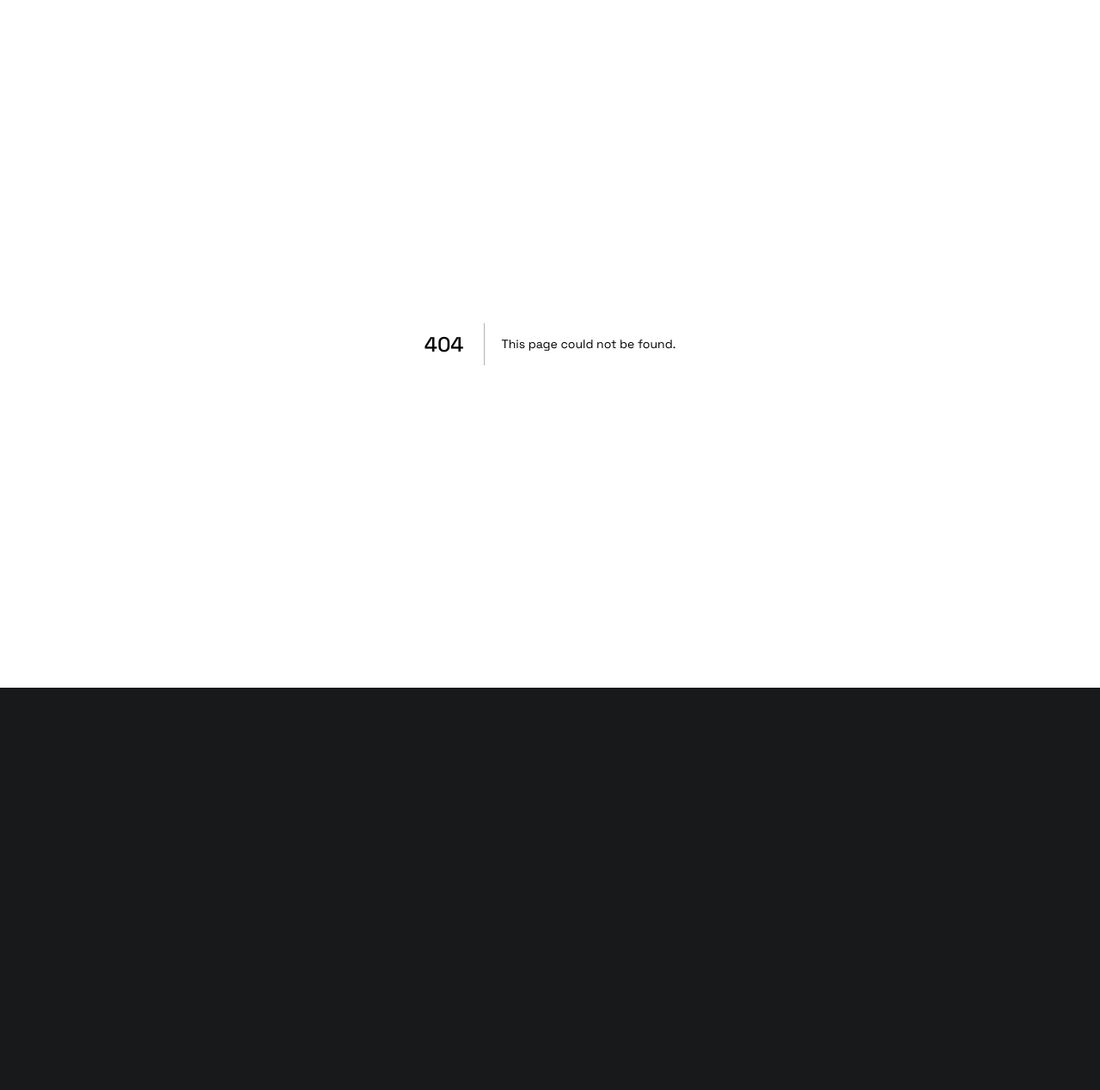
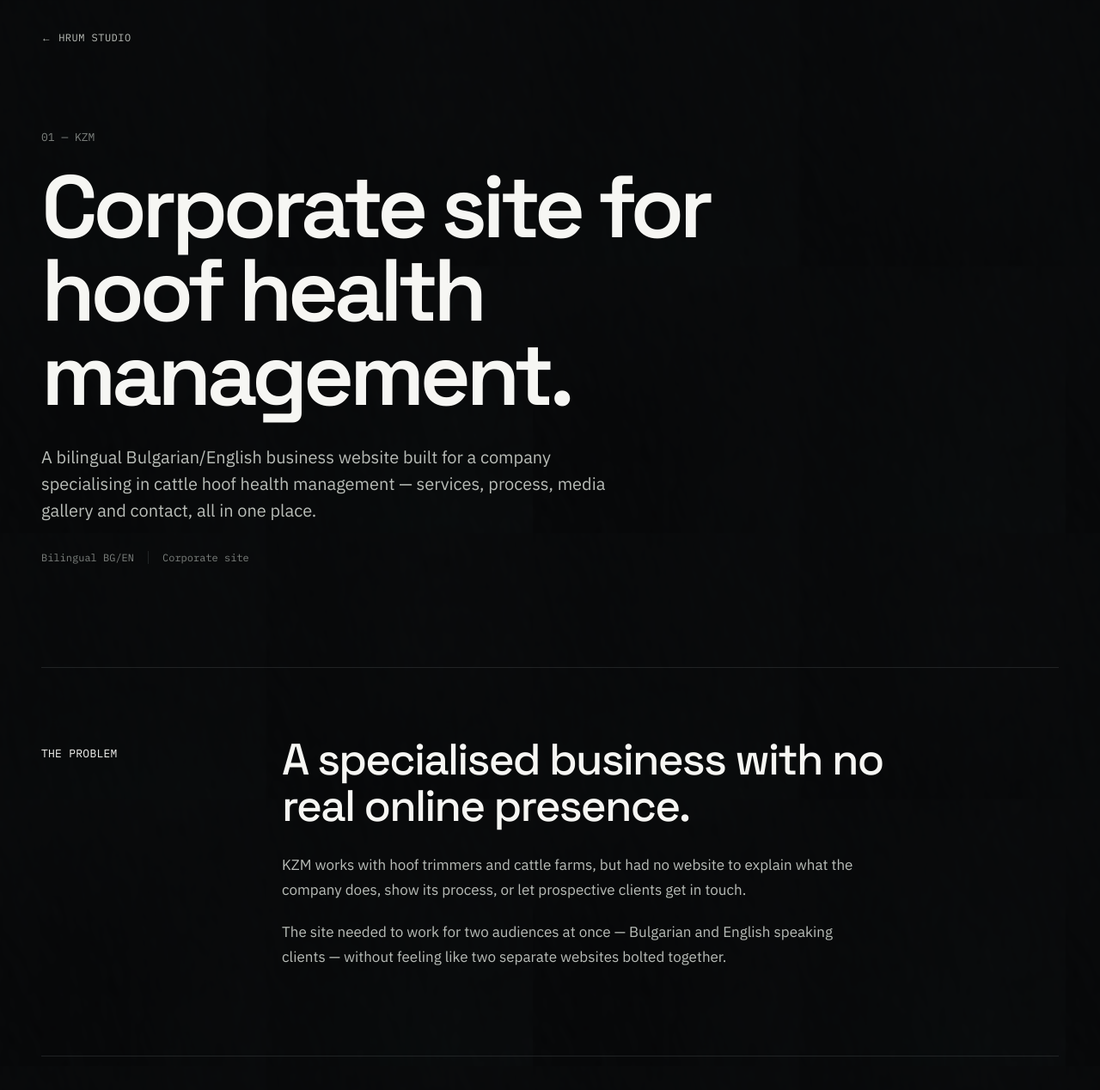
Before and after one commit to nenovski1988-maker/hrumstudio, a Next.js app: page /work/kzm in a window 1280 px wide. Before the commit this address had no page. Shown: the top 1268 px of the page at 86% size. Before the commit the page ends 800 px from the top, so only its background shows below. Built offline with nearby package versions, Linux system fonts and the light colour scheme.

Commit message:
remove stray tsconfig.json/next-env.d.ts (project is plain JS)

```diff
--- a/app/page.js
+++ b/app/page.js
@@ -9,8 +9,7 @@ const work = [
     tags: ["Bilingual BG/EN", "Corporate site"],
     status: "SHIPPED",
     visual: "fill-kzm",
-    href: "https://kzm.bg",
-    external: true,
+    href: "/work/kzm",
   },
   {
     index: "02 — MUSEMATICS",
--- /dev/null
+++ b/app/work/kzm/page.js
@@ -0,0 +1,151 @@
+import Link from "next/link";
+
+export const metadata = {
+  title: "KZM — Corporate Website for Hoof Health Management",
+  description:
+    "A bilingual Bulgarian/English corporate website built for KZM, a company specialising in cattle hoof health management — services, process, media gallery and contact.",
+  alternates: {
+    canonical: "https://www.hrumstudio.online/work/kzm",
+  },
+  openGraph: {
+    title: "KZM — Corporate Website for Hoof Health Management",
+    description:
+      "A bilingual Bulgarian/English business website — services, process, media gallery and contact — built for a hoof health management company.",
+    url: "https://www.hrumstudio.online/work/kzm",
+    siteName: "HRUM STUDIO",
+    type: "website",
+  },
+};
+
+export default function KzmPage() {
+  return (
+    <main className="product-page">
+      <div className="wrap">
+        <Link href="/" className="back-link">
+          ← HRUM STUDIO
+        </Link>
+
+        <header className="product-hero">
+          <span className="case-index">01 — KZM</span>
+
+          <h1>Corporate site for hoof health management.</h1>
+
+          <p className="product-lede">
+            A bilingual Bulgarian/English business website built for a
+            company specialising in cattle hoof health management —
+            services, process, media gallery and contact, all in one place.
+          </p>
+
+          <div className="case-tags">
+            <span>Bilingual BG/EN</span>
+            <span>Corporate site</span>
+          </div>
+        </header>
+
+        <section className="product-section">
+          <div className="product-section-label">
+            <span className="mono">THE PROBLEM</span>
+          </div>
+
+          <div>
+            <h2>A specialised business with no real online presence.</h2>
+
+            <p>
+              KZM works with hoof trimmers and cattle farms, but had no
+              website to explain what the company does, show its process, or
+              let prospective clients get in touch.
+            </p>
+
+            <p>
+              The site needed to work for two audiences at once — Bulgarian
+              and English speaking clients — without feeling like two
+              separate websites bolted together.
+            </p>
+          </div>
+        </section>
+
+        <section className="product-section">
+          <div className="product-section-label">
+            <span className="mono">WHAT IT DOES</span>
+          </div>
+
+          <div className="product-features">
+            <div className="product-feature">
+              <span className="feature-number">01</span>
+              <h3>Bilingual BG/EN toggle</h3>
+              <p>
+                Every page is available in both Bulgarian and English, with a
+                simple language switch that remembers the visitor&apos;s
+                choice.
+              </p>
+            </div>
+
+            <div className="product-feature">
+              <span className="feature-number">02</span>
+              <h3>Services &amp; process</h3>
+              <p>
+                Clear pages explaining what KZM offers and how the process
+                works, from first contact to on-site work.
+              </p>
+            </div>
+
+            <div className="product-feature">
+              <span className="feature-number">03</span>
+              <h3>Media gallery</h3>
+              <p>
+                A gallery of real photos and videos showing the work in
+                practice, rather than generic stock imagery.
+              </p>
+            </div>
+
+            <div className="product-feature">
+              <span className="feature-number">04</span>
+              <h3>AI chat assistant</h3>
+              <p>
+                A chat widget that can answer visitor questions directly on
+                the site, in Bulgarian or English.
+              </p>
+            </div>
+          </div>
+        </section>
+
+        <section className="product-section product-status">
+          <div className="product-section-label">
+            <span className="mono">STATUS</span>
+          </div>
+
+          <div>
+            <h2>Live and in use.</h2>
+
+            <p>
+              The site has been live since launch and is actively used by
+              KZM to present the business and take enquiries from both
+              Bulgarian and international clients.
+            </p>
+          </div>
+        </section>
+
+        <section className="product-cta">
+          <span className="mono">KZM</span>
+
+          <h2>See the site.</h2>
+
+          <div className="product-cta-actions">
+            <a
+              href="https://kzm.bg"
+              className="btn btn-primary"
+              target="_blank"
+              rel="noopener noreferrer"
+            >
+              Visit KZM →
+            </a>
+
+            <Link href="/#contact" className="btn btn-secondary">
+              Start a project
+            </Link>
+          </div>
+        </section>
+      </div>
+    </main>
+  );
+}
```
Also changed, not shown: tsconfig.json (deleted, +0 -37 lines).
